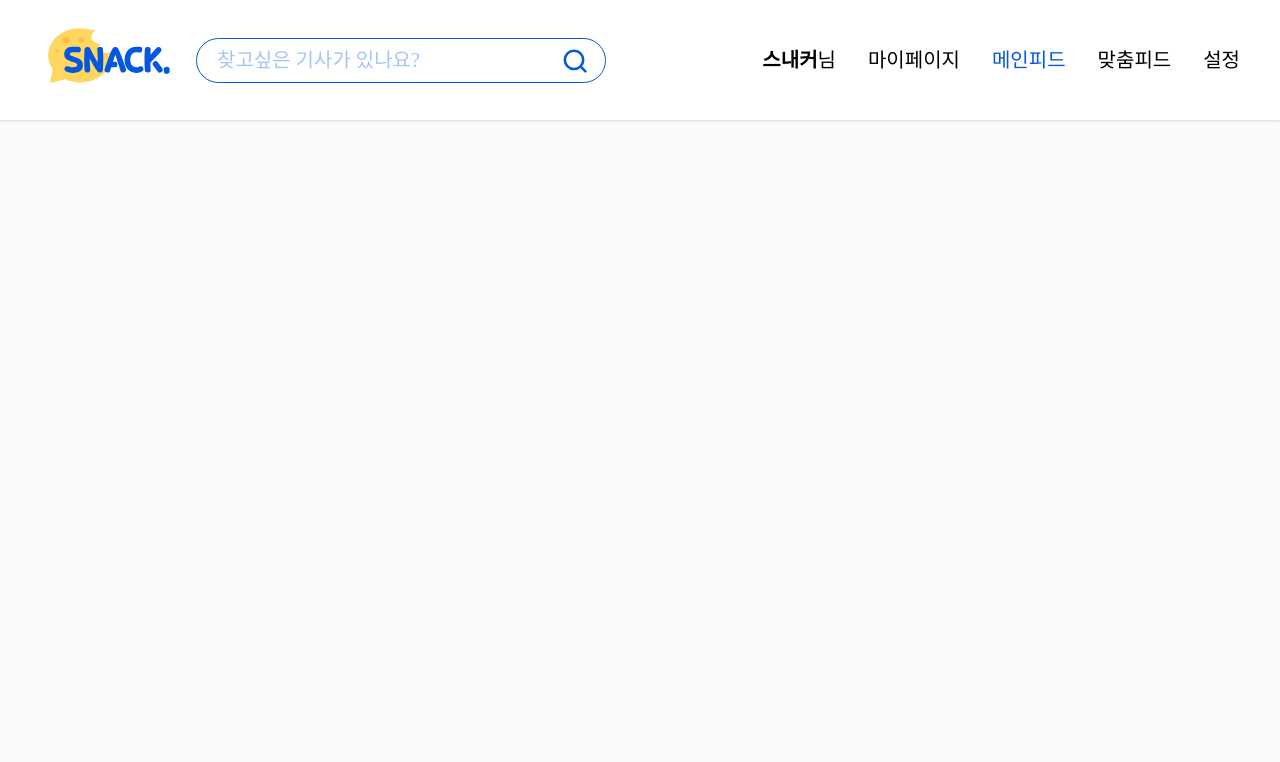
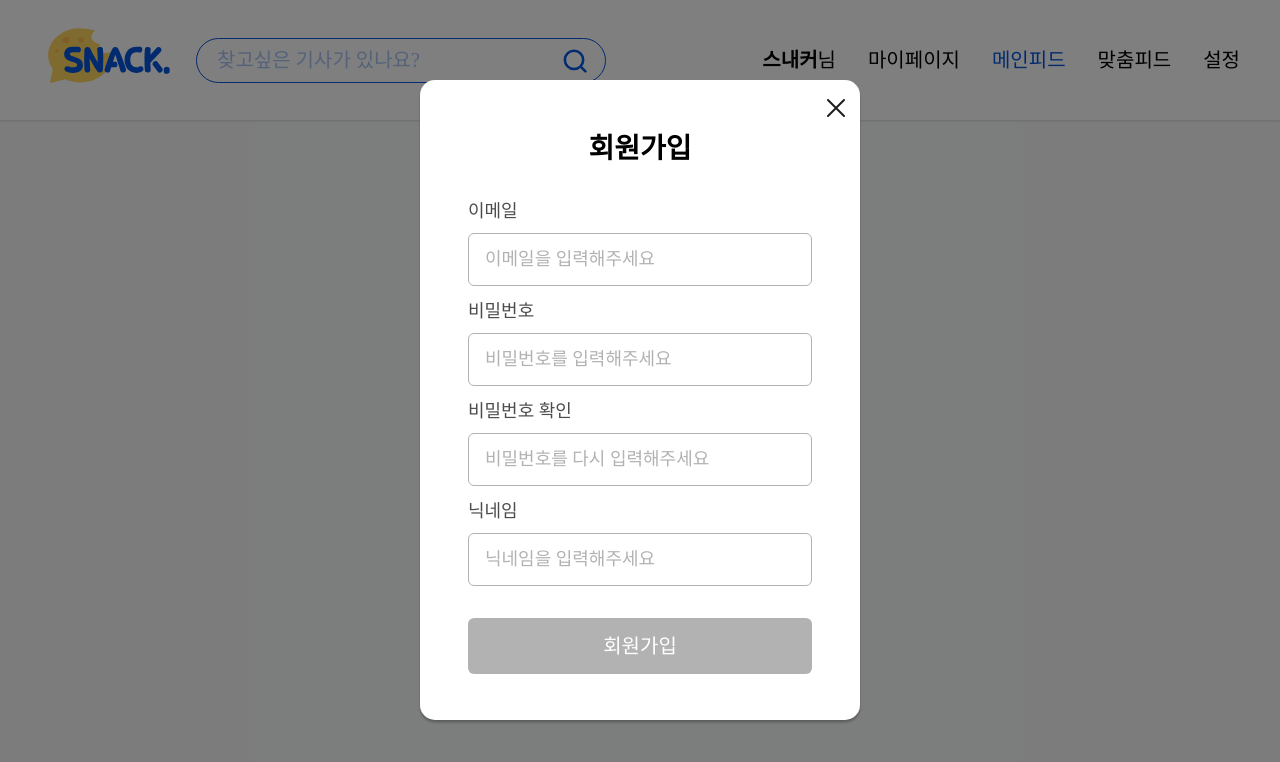
Before and after one commit to Umc8th-Snack/Front-end, a React (Vite) app: page / in a window 1280 px wide. Shown: the top 762 px of the page. Built offline with nearby package versions, Linux system fonts and the light colour scheme; no server answers; a web font is replaced by a local one.

Commit message:
feat: 회원 가입 모달 UI 구현

```diff
--- a/src/pages/home/HomePage.tsx
+++ b/src/pages/home/HomePage.tsx
@@ -1,5 +1,7 @@
+import DummySignupModal from '@/shared/components/modal/SignupModal/SignupModal';
+
 const HomePage = () => {
-    return <div className="home-page"></div>;
+    return <DummySignupModal />;
 };
 
 export default HomePage;
--- a/src/shared/components/box/InputBox/InputBox.tsx
+++ b/src/shared/components/box/InputBox/InputBox.tsx
@@ -6,11 +6,11 @@ interface InputProps extends InputHTMLAttributes<HTMLInputElement> {
 
 const InputBox = ({ label, className, ...props }: InputProps) => {
     return (
-        <div className="my-8 flex w-full flex-col gap-2">
-            {label && <label className="text-24px-medium text-gray-700">{label}</label>}
+        <div className="my-1 flex w-full flex-col gap-2">
+            {label && <label className="text-18px-medium text-black-70">{label}</label>}
             <input
                 {...props}
-                className={`text-24px-medium hover:border-main focus:ring-main rounded-md border border-[#B2B2B2] px-4 py-3 transition placeholder:text-[#B2B2B2] focus:ring-1 focus:outline-none ${className ?? ''}`}
+                className={`text-18px-medium hover:border-main focus:ring-main rounded-md border border-[#B2B2B2] px-4 py-3 transition placeholder:text-[#B2B2B2] focus:ring-1 focus:outline-none ${className ?? ''}`}
             />
         </div>
     );
--- /dev/null
+++ b/src/shared/components/modal/BaseModal/BaseModal.tsx
@@ -0,0 +1,81 @@
+import React, { useCallback, useEffect } from 'react';
+
+import XIcon from '@/shared/assets/icons/close-x.svg?react';
+
+interface BaseModalProps {
+    isOpen: boolean;
+    onClose: () => void;
+    children: React.ReactNode;
+    width?: string;
+    height?: string;
+    borderRadius?: string;
+    disableBackgroundClose?: boolean;
+    disableEscClose?: boolean;
+    showCloseButton?: boolean;
+}
+
+const BaseModal = ({
+    isOpen,
+    onClose,
+    children,
+    width = '400px',
+    height = '300px',
+    borderRadius = '10px',
+    disableBackgroundClose = false,
+    disableEscClose = false,
+    showCloseButton = true,
+}: BaseModalProps) => {
+    const handleKeyDown = useCallback(
+        (e: KeyboardEvent) => {
+            if (e.key === 'Escape' && !disableEscClose) {
+                onClose();
+            }
+        },
+        [onClose, disableEscClose]
+    );
+
+    useEffect(() => {
+        if (isOpen) {
+            document.addEventListener('keydown', handleKeyDown);
+        }
+        return () => {
+            document.removeEventListener('keydown', handleKeyDown);
+        };
+    }, [isOpen, handleKeyDown]);
+
+    if (!isOpen) return null;
+
+    return (
+        <div className="fixed inset-0 z-50 flex items-center justify-center bg-black/50" aria-hidden="true">
+            <div
+                role="dialog"
+                aria-modal="true"
+                className="relative bg-white shadow-[0px_2.5px_2.5px_rgba(0,0,0,0.25)]"
+                style={{ width, height, borderRadius }}
+            >
+                {!disableBackgroundClose && (
+                    <button
+                        type="button"
+                        className="absolute inset-0 z-40"
+                        onClick={onClose}
+                        aria-label="Close modal by clicking background"
+                    />
+                )}
+
+                {showCloseButton && (
+                    <button
+                        type="button"
+                        aria-label="Close modal"
+                        className="absolute top-[12px] right-[8px] z-50 cursor-pointer"
+                        onClick={onClose}
+                    >
+                        <XIcon />
+                    </button>
+                )}
+                <div className="relative z-10 h-full w-full overflow-auto p-12">{children}</div>
+            </div>
+        </div>
+    );
+};
+
+export default BaseModal;
--- /dev/null
+++ b/src/shared/components/modal/SignupModal/SignupModal.tsx
@@ -0,0 +1,93 @@
+import React, { useState } from 'react';
+
+import InputBox from '../../box/InputBox/InputBox';
+import BaseModal from '../BaseModal/BaseModal';
+
+interface SignupModalProps {
+    isOpen: boolean;
+    onClose: () => void;
+    onSubmit: (formData: { email: string; password: string; confirmPassword: string; nickname: string }) => void;
+}
+
+const DummySignupModal = () => {
+    const [isOpen, setIsOpen] = useState(true);
+
+    const handleClose = () => {
+        console.log('회원가입 모달 닫기');
+        setIsOpen(false);
+    };
+
+    const handleSubmit = (formData: { email: string; password: string; confirmPassword: string; nickname: string }) => {
+        console.log('회원가입 데이터:', formData);
+        setIsOpen(false);
+    };
+
+    return <SignupModal isOpen={isOpen} onClose={handleClose} onSubmit={handleSubmit} />;
+};
+
+const SignupModal = ({ isOpen, onClose, onSubmit }: SignupModalProps) => {
+    const [formData, setFormData] = useState({
+        email: '',
+        password: '',
+        confirmPassword: '',
+        nickname: '',
+    });
+
+    const handleChange = (e: React.ChangeEvent<HTMLInputElement>) => {
+        const { name, value } = e.target;
+        setFormData((prev) => ({ ...prev, [name]: value }));
+    };
+
+    const handleSubmitClick = () => {
+        onSubmit(formData);
+    };
+
+    const isFormValid =
+        formData.email.trim() &&
+        formData.password.trim() &&
+        formData.confirmPassword.trim() &&
+        formData.password === formData.confirmPassword &&
+        formData.nickname.trim();
+
+    return (
+        <BaseModal isOpen={isOpen} onClose={onClose} width="440px" height="640px" borderRadius="15px">
+            {/* 타이틀 */}
+            <h2 className="text-28px-semibold pb-6 text-center">회원가입</h2>
+
+            {/* 입력 필드 */}
+            <div className="flex flex-col gap-1 pb-2">
+                <InputBox label="이메일" name="email" placeholder="이메일을 입력해주세요" onChange={handleChange} />
+                <InputBox
+                    label="비밀번호"
+                    name="password"
+                    placeholder="비밀번호를 입력해주세요"
+                    type="password"
+                    onChange={handleChange}
+                />
+                <InputBox
+                    label="비밀번호 확인"
+                    name="confirmPassword"
+                    placeholder="비밀번호를 다시 입력해주세요"
+                    type="password"
+                    onChange={handleChange}
+                />
+                <InputBox label="닉네임" name="nickname" placeholder="닉네임을 입력해주세요" onChange={handleChange} />
+            </div>
+
+            {/* 회원가입 버튼 */}
+            <div className="">
+                <button
+                    onClick={handleSubmitClick}
+                    disabled={!isFormValid}
+                    className={`text-20px-medium mt-5 h-[56px] w-full cursor-pointer rounded-md py-3 text-white ${
+                        isFormValid ? 'bg-main' : 'bg-black-30'
+                    }`}
+                >
+                    회원가입
+                </button>
+            </div>
+        </BaseModal>
+    );
+};
+
+export default DummySignupModal;
```
